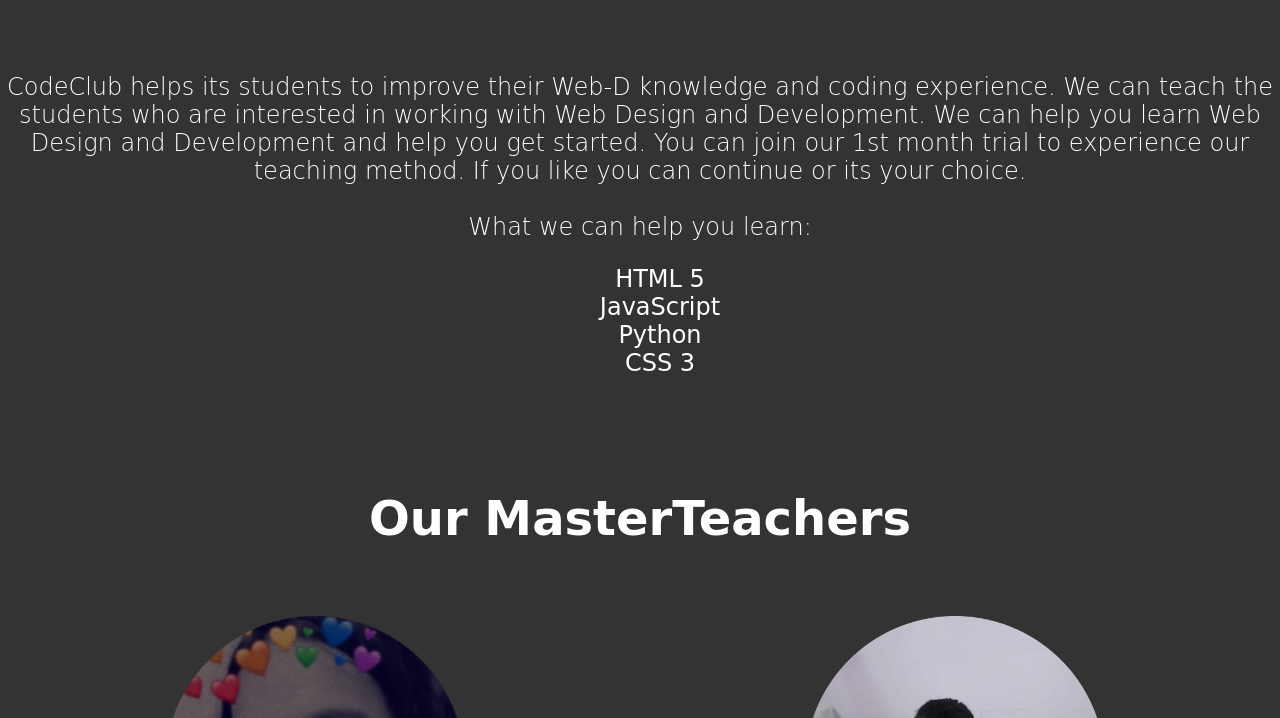
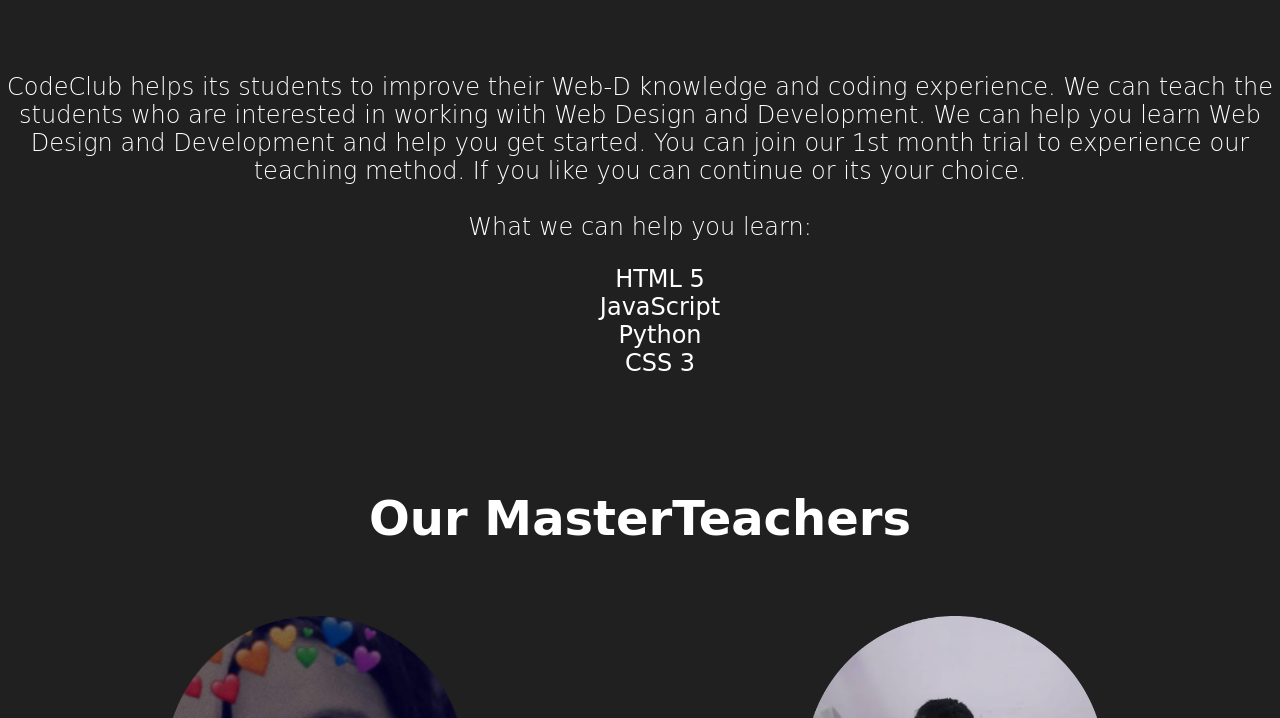
Before and after one commit to imcoder0/respl, a plain HTML site: page about.html in a window 1280 px wide. Shown: the part 377-1095 px from the top of the page. Drawn offline with Linux system fonts and the light colour scheme; the site is published under a folder, as on GitHub Pages, so addresses that start at the root find nothing; a web font is replaced by a local one.

Commit message:
Update about.html

```diff
--- a/about.html
+++ b/about.html
@@ -11,7 +11,7 @@
     <link rel="preconnect" href="https://fonts.googleapis.com"><link rel="preconnect" href="https://fonts.gstatic.com" crossorigin><link href="https://fonts.googleapis.com/css2?family=Yeon+Sung&display=swap" rel="stylesheet">
     <style>
         body{
-            background-image: url(/img/bg.png);
+            background-image: url(./img/bg.png);
             background-size: cover;
             background-color: rgba(0, 0, 0 , 0.8);
             background-blend-mode: overlay;
```
